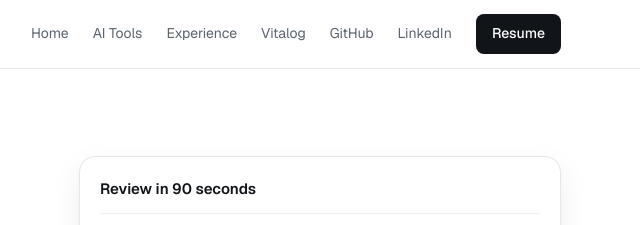
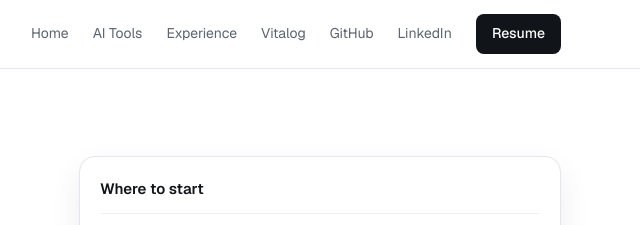
Before and after one commit to sandeepnunna90/sandeepnunna90.github.io, a plain HTML site: page index.html in a window 1280 px wide. Shown: the top 225 px of the page, 599-1239 px from the left. Drawn offline with nearby package versions, Linux system fonts and the light colour scheme.

Commit message:
Rename the hero card title to Where to start
Co-Authored-By: Claude Opus 5.5 <noreply@anthropic.com>

```diff
--- a/index.html
+++ b/index.html
@@ -82,7 +82,7 @@
       </div>
 
       <nav class="review" aria-labelledby="review-title">
-        <div class="review-title" id="review-title">Review in 90 seconds</div>
+        <div class="review-title" id="review-title">Where to start</div>
         <a href="#ai">
           <span class="review-step">
             <span class="review-label is-accent">1 · AI Tools</span>
```
